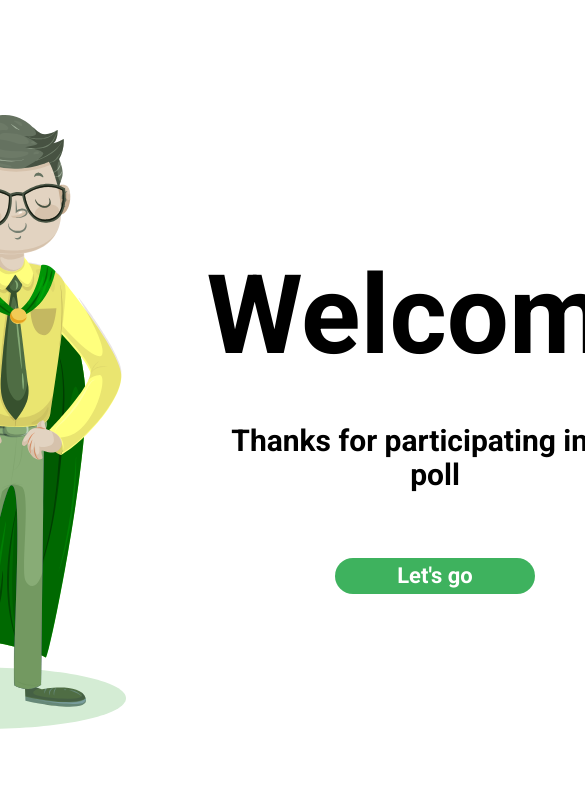
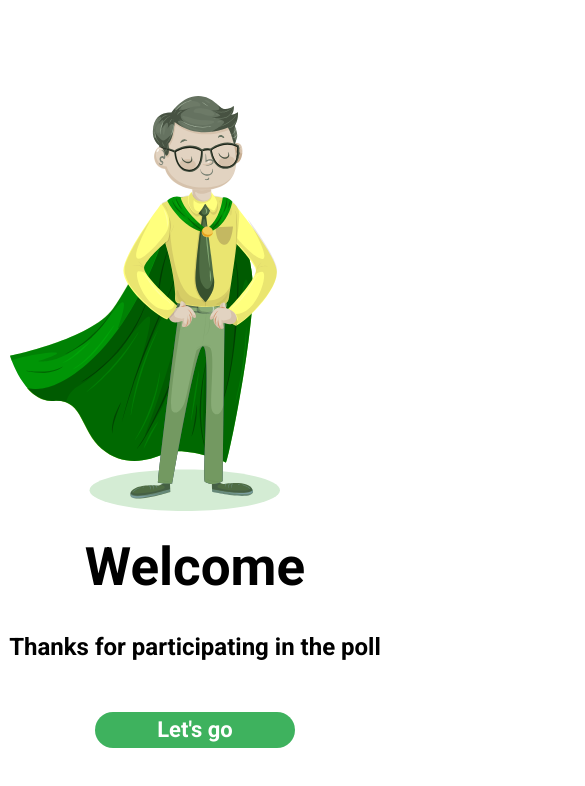
Before and after one commit to RianZenki/Rian-Zenki-survey-form, a website: page src/index.html in a window 390 px wide. Shown: the top 786 px of the page, 585 px wide, since content can reach past the window. Drawn offline with Linux system fonts and the light colour scheme.

Commit message:
add responsiviness to the page

```diff
--- a/src/styles/index.css
+++ b/src/styles/index.css
@@ -3,8 +3,10 @@ main {
    height: 100vh;
 
    display: flex;
+   flex-direction: row;
    justify-content: center;
    align-items: center;
+
 }
 
 img {
@@ -14,6 +16,8 @@ img {
 section {
    margin-left: 80px;
    text-align: center;
+   max-width: 475px;
+   width: 100%;
 }
 
 h1 {
@@ -33,6 +37,75 @@ h2 {
 button {
    width: 200px;
    height: 36px;
-
    font-size: 22px;
 }
+
+
+@media screen and (max-width: 1180px) {
+   img {
+      width: 300px;
+   }
+
+   section {
+      max-width: 400px;
+      margin-left: 40px;
+   }
+
+   h1 {
+      font-size: 88px;
+   }
+}
+
+@media screen and (max-width: 800px) {
+   main {
+      flex-direction: column;
+   }
+
+   img {
+      width: 300px;
+      margin-right: 100px;
+   }
+
+   section {
+      max-width: 385px;
+      margin: 0;
+      margin-top: 25px;
+   }
+
+   h1 {
+      font-size: 53px;
+      margin-bottom: 32px;
+   }
+
+   h2 {
+      font-size: 24px;
+      margin-bottom: 48px;
+   }
+}
+
+@media screen and (max-width: 650px) {
+   main {
+      flex-direction: column;
+   }
+
+   img {
+      width: 270px;
+      margin-right: 100px;
+   }
+
+   section {
+      max-width: 385px;
+      margin: 0;
+      margin-top: 25px;
+   }
+
+   h1 {
+      font-size: 53px;
+      margin-bottom: 32px;
+   }
+
+   h2 {
+      font-size: 24px;
+      margin-bottom: 48px;
+   }
+}
```
